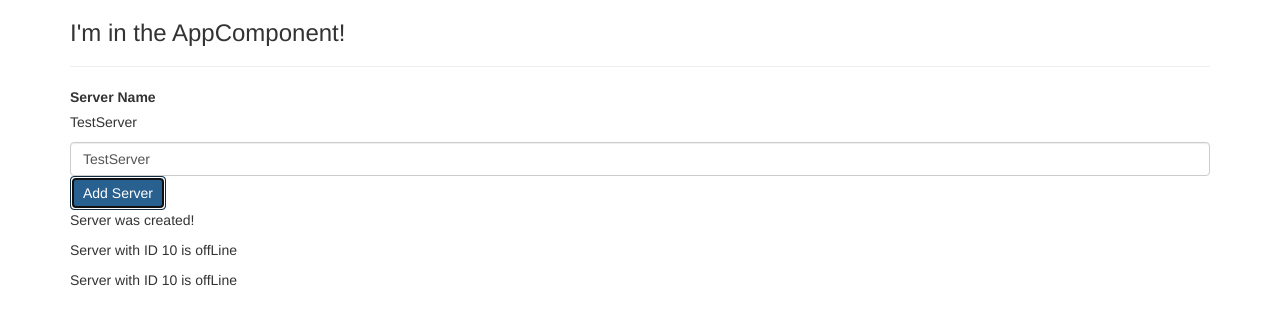
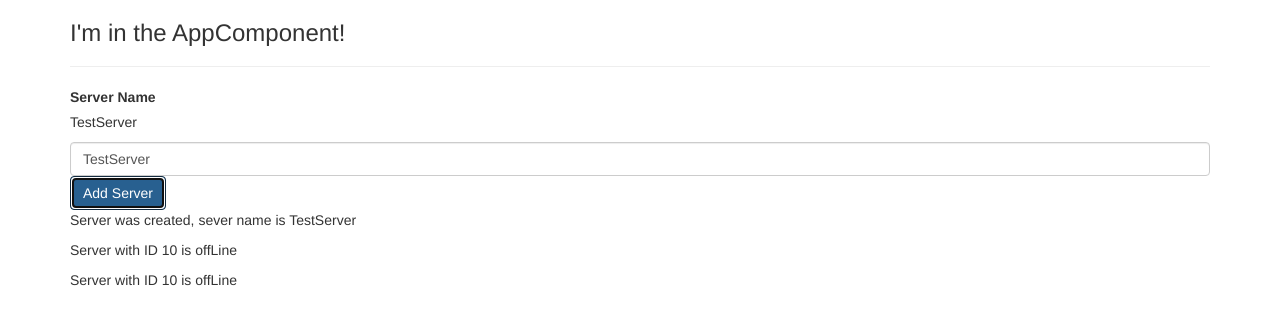
Before and after one commit to yuhyeon99/angular-recipe-manager, an Angular app: page / in a window 1280 px wide. Both pictures are taken after a click on the button "Add Server". Shown: the top 324 px of the page. Built offline with nearby package versions, Linux system fonts and the light colour scheme.

Commit message:
구조적 디렉티브 사용

```diff
--- a/src/app/servers/servers.component.html
+++ b/src/app/servers/servers.component.html
@@ -1,10 +1,7 @@
 <label>Server Name</label>
 <!-- <input type="text" class="form-control" (input)="onUpdateServerName($event)" /> -->
 <p>{{ serverName }}</p>
-<input type="text"
-  class="form-control"
-  [(ngModel)]="serverName"
->
+<input type="text" class="form-control" [(ngModel)]="serverName" />
 <button
   class="btn btn-primary"
   [disabled]="!allowNewServer"
@@ -13,6 +10,7 @@
   Add Server
 </button>
 <!-- <p [innerText]="allowNewServer"></p> -->
-<p>{{ serverCreationStatus }}</p>
+<!-- <p>{{ serverCreationStatus }}</p> -->
+<p *ngIf="serverCreated">Server was created, sever name is {{ serverName }}</p>
 <app-server></app-server>
 <app-server></app-server>
--- a/src/app/servers/servers.component.ts
+++ b/src/app/servers/servers.component.ts
@@ -14,6 +14,7 @@ export class ServersComponent implements OnInit{
   allowNewServer = false;
   serverCreationStatus = 'No Server was created!'
   serverName = 'TestServer';
+  serverCreated = false;
 
   constructor() {
     setTimeout(()=> {
@@ -25,7 +26,8 @@ export class ServersComponent implements OnInit{
   }
 
   onCreateServer() {
-    this.serverCreationStatus = 'Server was created!';
+    this.serverCreated = true;
+    this.serverCreationStatus = 'Server was created! Name is ' + this.serverName;
   }
 
   onUpdateServerName(event: any) {
```
